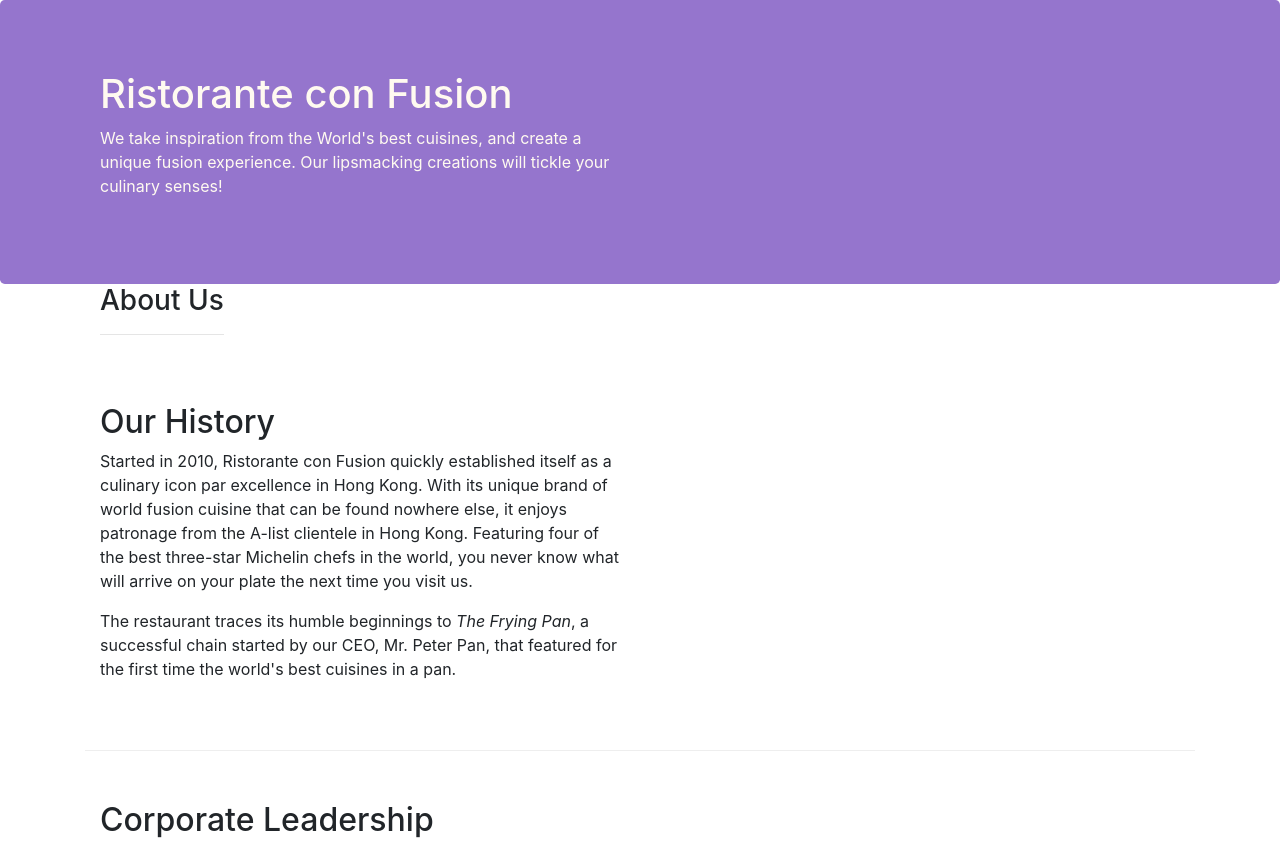
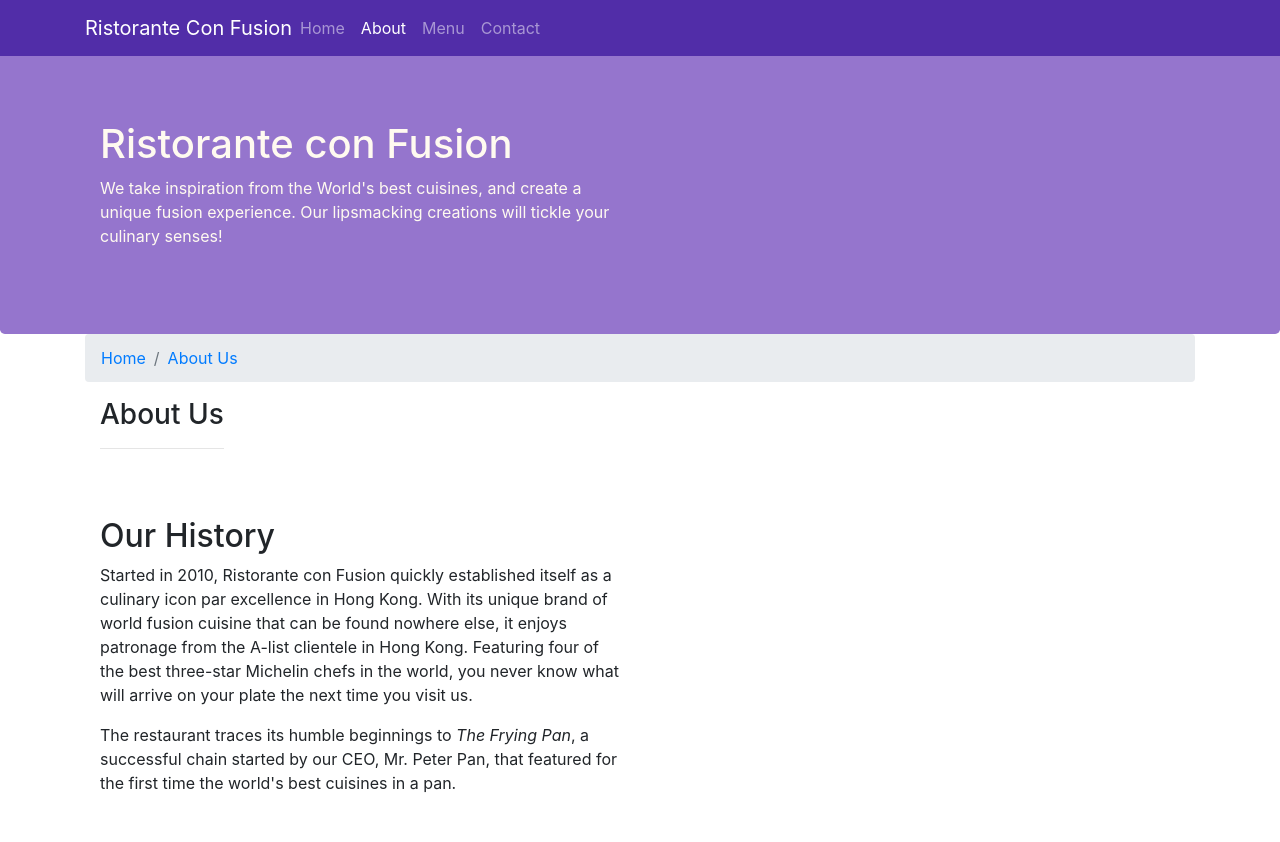
Before and after one commit to HeroicHitesh/script_foundation, a website: page aboutus.html in a window 1280 px wide. Shown: the top 842 px of the page. Drawn offline with nearby package versions, Linux system fonts and the light colour scheme.

Commit message:
Navbar and BreadCrumbs

```diff
--- a/aboutus.html
+++ b/aboutus.html
@@ -13,7 +13,22 @@
 </head>
 
 <body>
-
+    <nav class="navbar navbar-dark navbar-expand-sm fixed-top">
+        <div class="container">
+            <button class="navbar-toggler" type="button" data-toggle="collapse" data-target="#Navbar">
+                <span class="navbar-toggler-icon"></span>
+            </button>
+            <a class="navbar-brand mr-auto" href="./index.html">Ristorante Con Fusion</a>
+            <div class="collapse navbar-collapse" id="Navbar">
+                <ul class="navbar-nav mr-auto">
+                    <li class="nav-item"><a class="nav-link" href="./index.html">Home</a></li>
+                    <li class="nav-item active"><a class="nav-link" href="#">About</a></li>
+                    <li class="nav-item"><a class="nav-link" href="#">Menu</a></li>
+                    <li class="nav-item"><a class="nav-link" href="#">Contact</a></li>
+                </ul>
+            </div>
+        </div>
+    </nav>
     <header class="jumbotron">
         <div class="container">
             <div class="row row-header">
@@ -29,6 +44,10 @@
 
     <div class="container">
         <div class="row row-header">
+            <ol class="col-12 breadcrumb">
+                <li class="breadcrumb-item"><a href="./index.html">Home</a></li>
+                <li class="breadcrumb-item active"><a href="#"">About Us</a></li>
+            </ol>
             <div class="col-auto">
                <h3>About Us</h3>
                <hr>
@@ -68,7 +87,7 @@
                 <div class="col-4 offset-1 col-sm-2">
                     <h5>Links</h5>
                     <ul class="list-unstyled">
-                        <li><a href="#">Home</a></li>
+                        <li><a href="./index.html">Home</a></li>
                         <li><a href="#">About</a></li>
                         <li><a href="#">Menu</a></li>
                         <li><a href="#">Contact</a></li>
--- a/css/styles.css
+++ b/css/styles.css
@@ -28,3 +28,12 @@
     margin: 0px;
     color: #0f0f0f;
 }
+
+body {
+    padding: 50px 0px 0px 0px;
+    z-index: 0;
+}
+
+.navbar-dark {
+    background-color: #512DA8;
+}
```
Also changed, not shown: index.html (+18 -4 lines).
